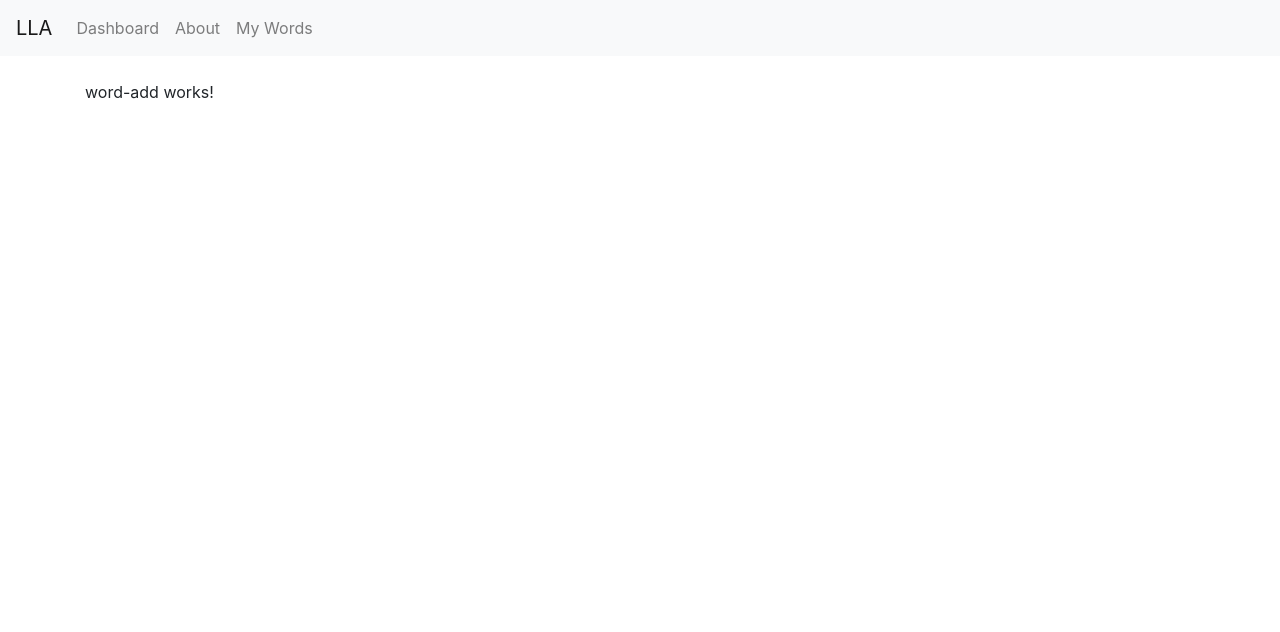
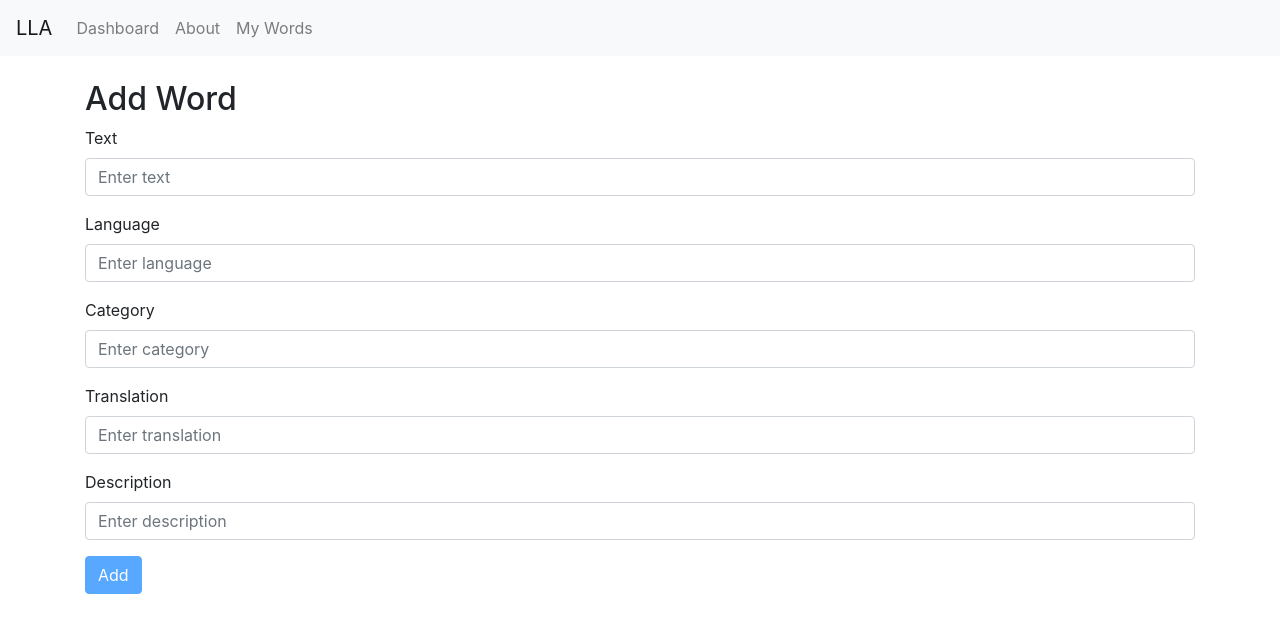
Before and after one commit to MadalinaKhaji/lla3, an Angular app in the folder angular-client/: page /word-add in a window 1280 px wide. Shown: the top 632 px of the page. Built offline with nearby package versions, Linux system fonts and the light colour scheme.

Commit message:
Implemented word add

```diff
--- a/angular-client/src/app/app.module.ts
+++ b/angular-client/src/app/app.module.ts
@@ -1,6 +1,6 @@
 import { BrowserModule } from '@angular/platform-browser';
 import { NgModule } from '@angular/core';
-import { FormsModule } from '@angular/forms';
+import { FormsModule, ReactiveFormsModule } from '@angular/forms';
 import { HttpClientModule } from '@angular/common/http';
 
 import { AppRoutingModule } from './app-routing.module';
@@ -27,6 +27,7 @@ import { WordEditComponent } from './components/word-crud/word-edit/word-edit.co
   imports: [
     BrowserModule,
     FormsModule,
+    ReactiveFormsModule,
     HttpClientModule,
     AppRoutingModule
   ],
--- a/angular-client/src/app/components/word-crud/word-add/word-add.component.css
+++ b/angular-client/src/app/components/word-crud/word-add/word-add.component.css
@@ -0,0 +1,3 @@
+span {
+    color: red;
+}
--- a/angular-client/src/app/components/word-crud/word-add/word-add.component.html
+++ b/angular-client/src/app/components/word-crud/word-add/word-add.component.html
@@ -1,3 +1,27 @@
-<p>
-  word-add works!
-</p>
+<h2>Add Word</h2>
+<form [formGroup]="wordForm" (ngSubmit)="onFormSubmit(wordForm.value)">
+  <div class="form-group">
+    <label>Text</label>
+    <input type="text" placeholder="Enter text" formControlName="text" class="form-control">
+    <span *ngIf="!wordForm.get('text').valid && wordForm.get('text').touched">Please enter text for word</span>
+  </div>
+  <div class="form-group">
+    <label>Language</label>
+    <input type="text" placeholder="Enter language" formControlName="lang" class="form-control">
+    <span *ngIf="!wordForm.get('lang').valid && wordForm.get('lang').touched">Please enter language for word</span>
+  </div>
+  <div class="form-group">
+    <label>Category</label>
+    <input type="text" placeholder="Enter category" formControlName="category" class="form-control">
+    <span *ngIf="!wordForm.get('category').valid && wordForm.get('category').touched">Please enter category for word</span>
+  </div>
+  <div class="form-group">
+    <label>Translation</label>
+    <input type="text" placeholder="Enter translation" formControlName="translation" class="form-control">
+  </div>
+  <div class="form-group">
+    <label>Description</label>
+    <input type="text" placeholder="Enter description" formControlName="description" class="form-control">
+  </div>
+  <button type="submit" [disabled]="!wordForm.valid" class="btn btn-primary">Add</button>
+</form>
--- a/angular-client/src/app/components/word-crud/word-add/word-add.component.ts
+++ b/angular-client/src/app/components/word-crud/word-add/word-add.component.ts
@@ -1,4 +1,7 @@
 import { Component, OnInit } from '@angular/core';
+import { Router } from '@angular/router';
+import { WordsService } from '../../../services/words.service';
+import { FormControl, FormGroupDirective, FormBuilder, FormGroup, NgForm, Validators } from '@angular/forms';
 
 @Component({
   selector: 'app-word-add',
@@ -7,9 +10,37 @@ import { Component, OnInit } from '@angular/core';
 })
 export class WordAddComponent implements OnInit {
 
-  constructor() { }
+  wordForm: FormGroup;
+  text: String = '';
+  lang: String = '';
+  category: String = '';
+  translation: String = 'No';
+  description: String = 'None';
+
+  constructor(
+    private router: Router,
+    private wordsService: WordsService,
+    private formBuilder: FormBuilder
+  ) { }
 
   ngOnInit() {
+    this.wordForm = this.formBuilder.group({
+      'text' : [null, Validators.required],
+      'lang' : [null, Validators.required],
+      'category' : [null, Validators.required],
+      'translation' : [null],
+      'description' : [null]
+    });
+  }
+
+  onFormSubmit(form: NgForm) {
+    this.wordsService.addWord(form)
+      .subscribe(res => {
+        console.log('Added word');
+        this.router.navigate(['/words']);
+      }, (err) => {
+        console.log(err);
+      });
   }
 
 }
```
